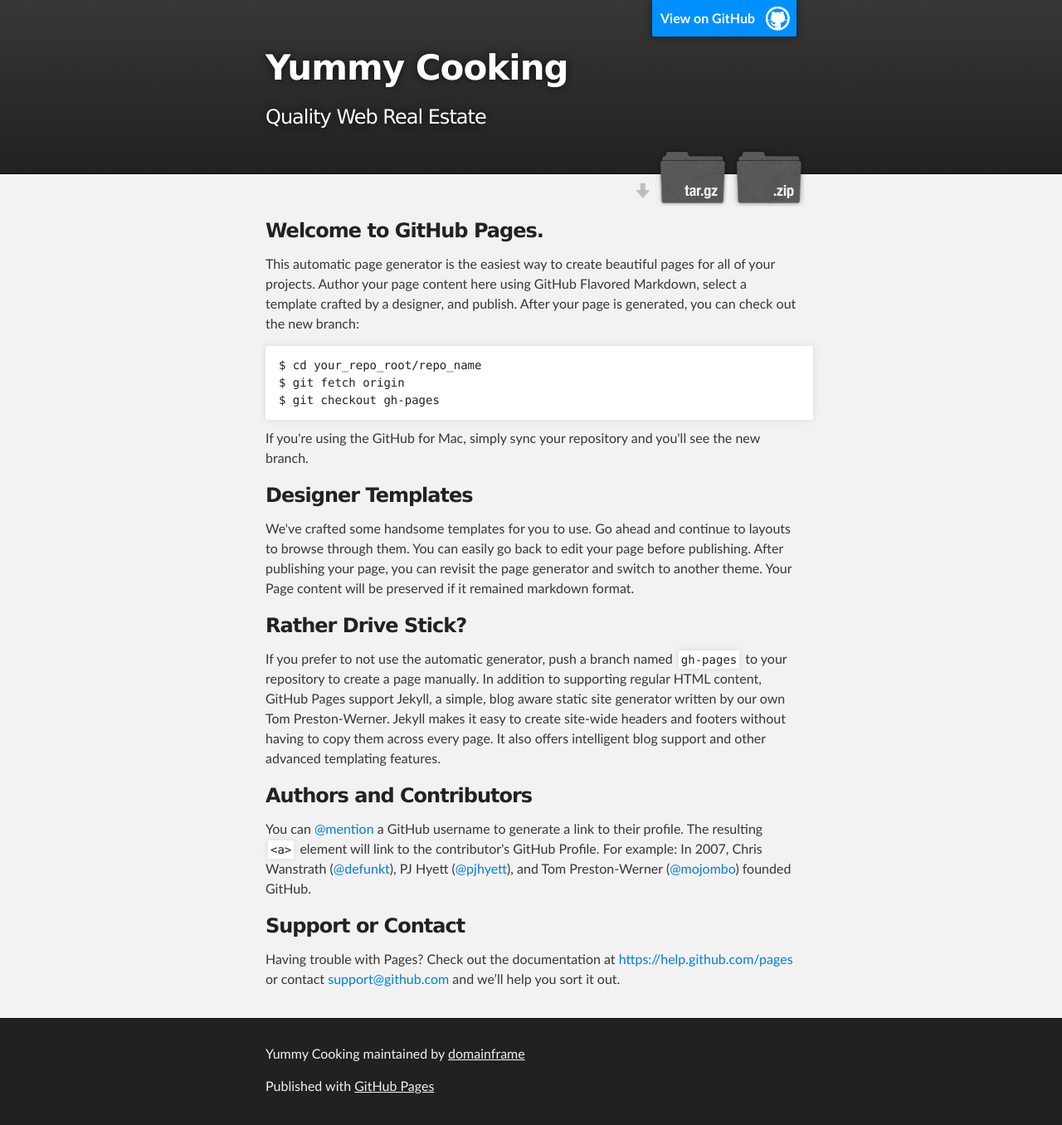
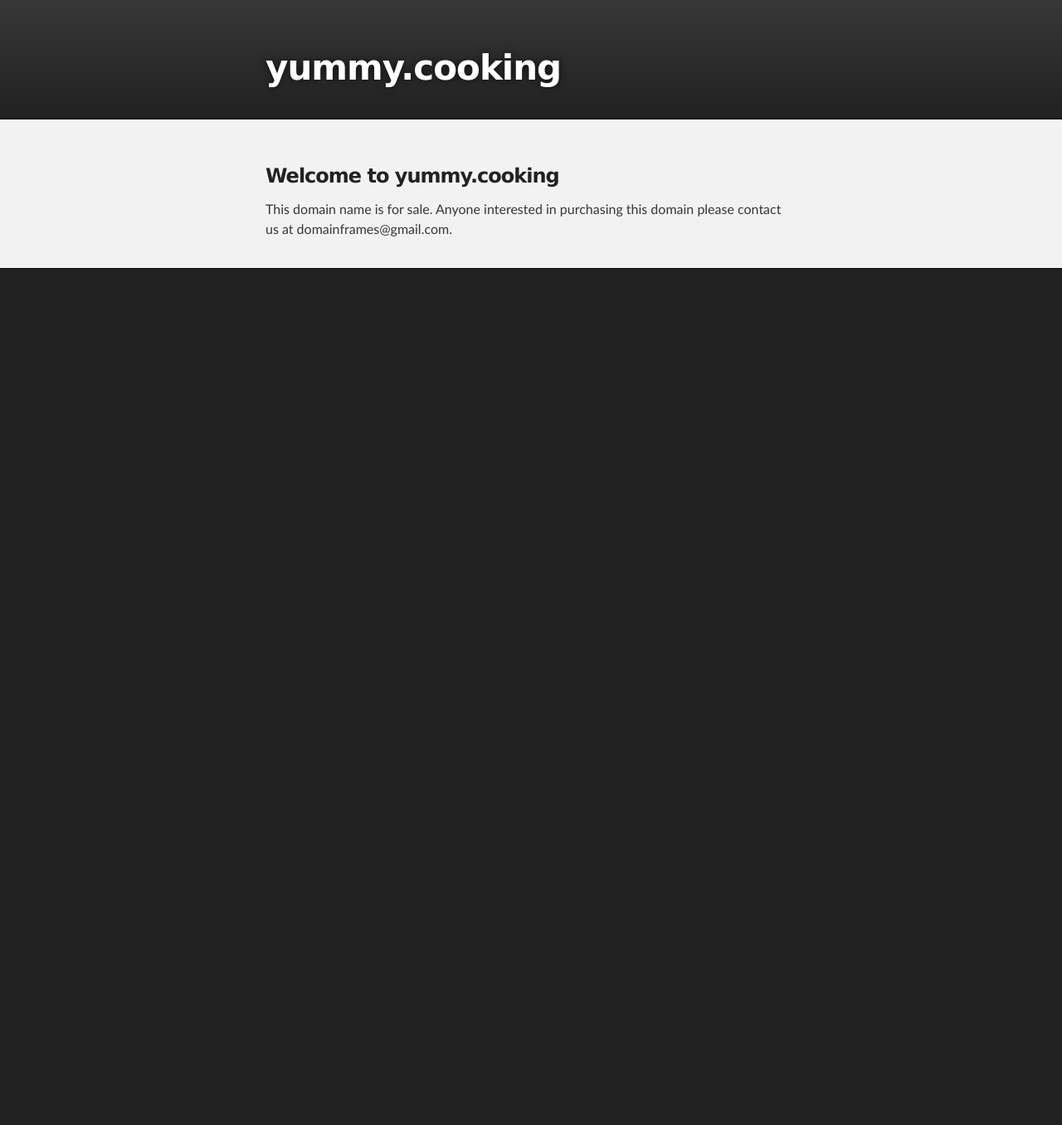
Before and after one commit to domainframe/yummycooking, a plain HTML site: page index.html in a window 1280 px wide. Shown: the whole page at 83% size. After the commit the page ends 800 px from the top, so only its background shows below. Drawn offline with Linux system fonts and the light colour scheme.

Commit message:
Basic version.

```diff
--- a/index.html
+++ b/index.html
@@ -16,60 +16,26 @@
     <!-- HEADER -->
     <div id="header_wrap" class="outer">
         <header class="inner">
-          <a id="forkme_banner" href="https://github.com/domainframe/yummycooking">View on GitHub</a>
-
-          <h1 id="project_title">Yummy Cooking</h1>
-          <h2 id="project_tagline">Quality Web Real Estate</h2>
-
-            <section id="downloads">
-              <a class="zip_download_link" href="https://github.com/domainframe/yummycooking/zipball/master">Download this project as a .zip file</a>
-              <a class="tar_download_link" href="https://github.com/domainframe/yummycooking/tarball/master">Download this project as a tar.gz file</a>
-            </section>
+          <h1 id="project_title">yummy.cooking</h1>
+          <!--<h2 id="project_tagline">Quality Web Real Estate</h2>-->
         </header>
     </div>
 
     <!-- MAIN CONTENT -->
     <div id="main_content_wrap" class="outer">
       <section id="main_content" class="inner">
-        <h3>
-<a id="welcome-to-github-pages" class="anchor" href="#welcome-to-github-pages" aria-hidden="true"><span class="octicon octicon-link"></span></a>Welcome to GitHub Pages.</h3>
-
-<p>This automatic page generator is the easiest way to create beautiful pages for all of your projects. Author your page content here using GitHub Flavored Markdown, select a template crafted by a designer, and publish. After your page is generated, you can check out the new branch:</p>
-
-<pre><code>$ cd your_repo_root/repo_name
-$ git fetch origin
-$ git checkout gh-pages
-</code></pre>
-
-<p>If you're using the GitHub for Mac, simply sync your repository and you'll see the new branch.</p>
-
-<h3>
-<a id="designer-templates" class="anchor" href="#designer-templates" aria-hidden="true"><span class="octicon octicon-link"></span></a>Designer Templates</h3>
-
-<p>We've crafted some handsome templates for you to use. Go ahead and continue to layouts to browse through them. You can easily go back to edit your page before publishing. After publishing your page, you can revisit the page generator and switch to another theme. Your Page content will be preserved if it remained markdown format.</p>
-
-<h3>
-<a id="rather-drive-stick" class="anchor" href="#rather-drive-stick" aria-hidden="true"><span class="octicon octicon-link"></span></a>Rather Drive Stick?</h3>
-
-<p>If you prefer to not use the automatic generator, push a branch named <code>gh-pages</code> to your repository to create a page manually. In addition to supporting regular HTML content, GitHub Pages support Jekyll, a simple, blog aware static site generator written by our own Tom Preston-Werner. Jekyll makes it easy to create site-wide headers and footers without having to copy them across every page. It also offers intelligent blog support and other advanced templating features.</p>
-
-<h3>
-<a id="authors-and-contributors" class="anchor" href="#authors-and-contributors" aria-hidden="true"><span class="octicon octicon-link"></span></a>Authors and Contributors</h3>
-
-<p>You can <a href="https://github.com/blog/821" class="user-mention">@mention</a> a GitHub username to generate a link to their profile. The resulting <code>&lt;a&gt;</code> element will link to the contributor's GitHub Profile. For example: In 2007, Chris Wanstrath (<a href="https://github.com/defunkt" class="user-mention">@defunkt</a>), PJ Hyett (<a href="https://github.com/pjhyett" class="user-mention">@pjhyett</a>), and Tom Preston-Werner (<a href="https://github.com/mojombo" class="user-mention">@mojombo</a>) founded GitHub.</p>
-
-<h3>
-<a id="support-or-contact" class="anchor" href="#support-or-contact" aria-hidden="true"><span class="octicon octicon-link"></span></a>Support or Contact</h3>
-
-<p>Having trouble with Pages? Check out the documentation at <a href="https://help.github.com/pages">https://help.github.com/pages</a> or contact <a href="mailto:support@github.com">support@github.com</a> and we’ll help you sort it out.</p>
+        <h3>Welcome to <strong>yummy.cooking</strong></h3>
+        <p>
+            This domain name is for sale. Anyone interested in purchasing this
+            domain please contact us at domainframes@gmail.com.
+        </p>
       </section>
     </div>
 
     <!-- FOOTER  -->
     <div id="footer_wrap" class="outer">
       <footer class="inner">
-        <p class="copyright">Yummy Cooking maintained by <a href="https://github.com/domainframe">domainframe</a></p>
-        <p>Published with <a href="http://pages.github.com">GitHub Pages</a></p>
+        <!--<p>Published with <a href="http://pages.github.com">GitHub Pages</a></p>-->
       </footer>
     </div>
 
```
